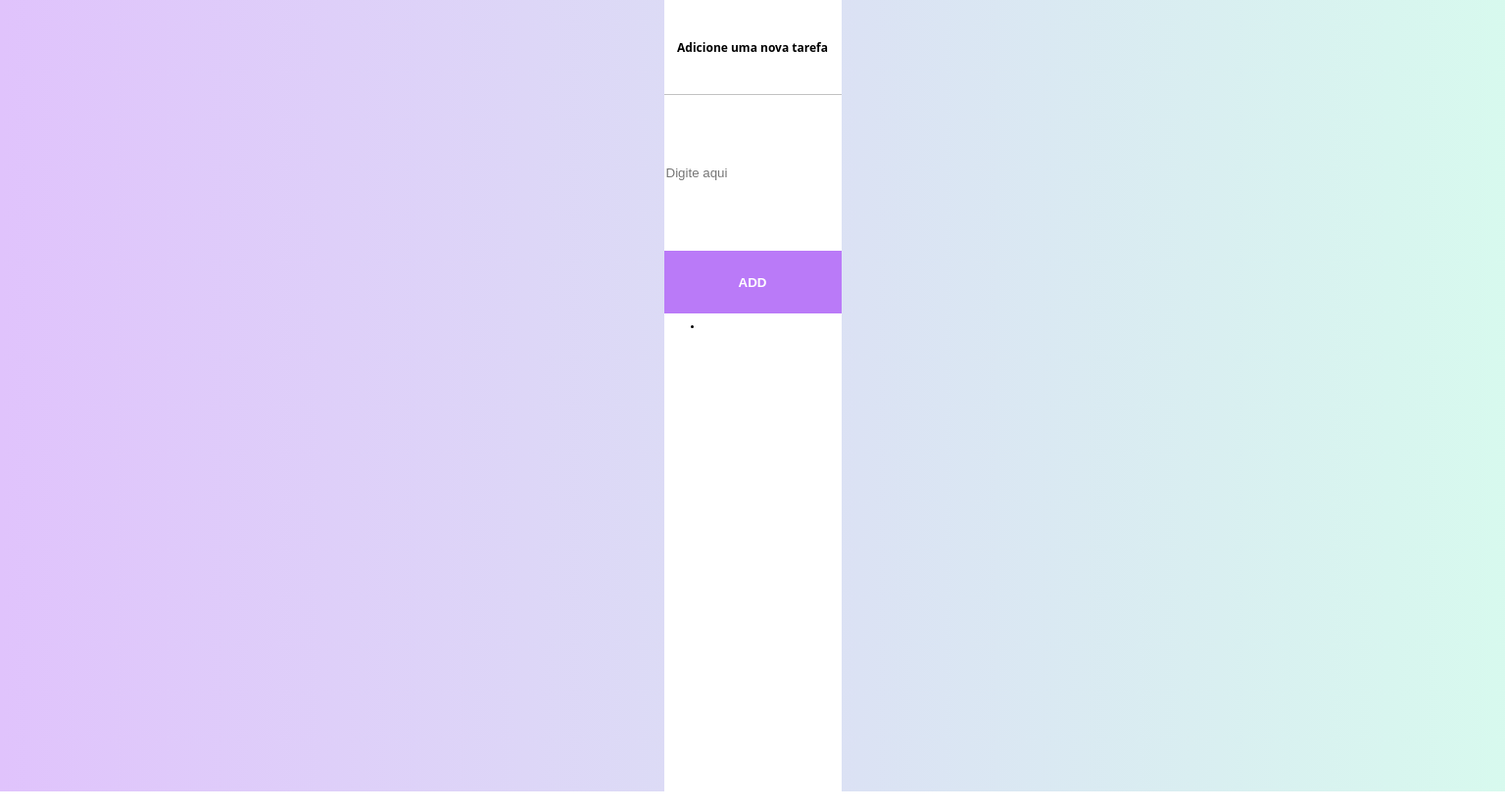
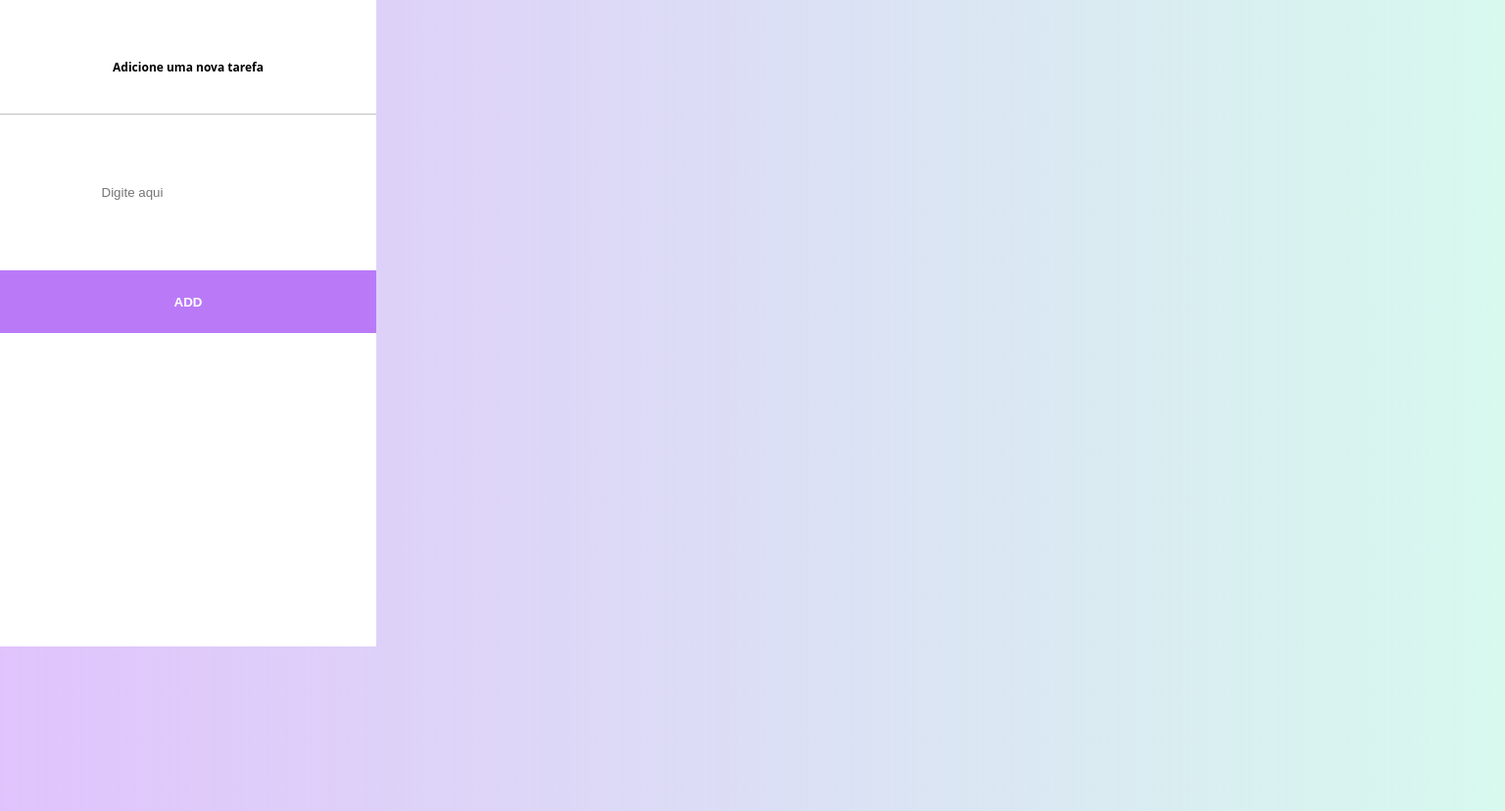
Before and after one commit to marcela093/projetoII-toDoList, a plain HTML site: page index.html in a window 1536 px wide. Shown: the whole page at 98% size. Drawn offline with Linux system fonts and the light colour scheme; files that its build step writes are made by us from their sources.

Commit message:
alteração de css

```diff
--- a/index.html
+++ b/index.html
@@ -4,7 +4,7 @@
     <meta charset="UTF-8">
     <meta name="viewport" content="width=device-width, initial-scale=1.0">
     <meta http-equiv="X-UA-Compatible" content="ie=edge">
-    <link rel="stylesheet" href="css/style.css">
+    <link rel="stylesheet" href="style.css">
     <title>Projeto II</title>
 </head>
 <body>
--- a/style.css
+++ b/style.css
@@ -5,14 +5,13 @@ body {
     margin: 0;
     background-image: linear-gradient(to left, #8ec5, #e0c3fc);
     box-sizing: border-box;
-    display: flex;
-    justify-content: center;
-    align-items: center;
 }
 
 .container {
     background-color: #ffffff;
+    width: 100%;
 }
+
 .content__titulo {
     box-shadow: 0px 1px rgba(0,0,0,0.24);
     align-items: center;
@@ -32,7 +31,6 @@ body {
 
 .input-de-texto {
     border: none;
-
 }
 
 button {
@@ -48,3 +46,21 @@ button {
 .content__tarefas {
     height: 60vh;
 }
+
+ul {
+    list-style: none;
+}
+
+@media (min-width: 768px) {
+    .container {
+        width: 50%;
+    }
+}
+
+@media (min-width: 1440px) {
+    .container {
+        width: 25%;
+        height: 80vh;
+        padding-top: 20px;
+    }
+}
```
